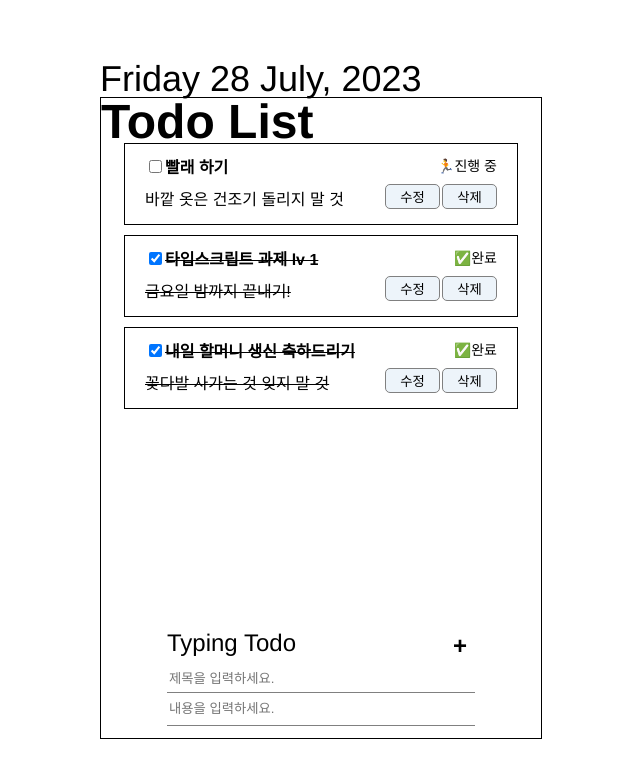
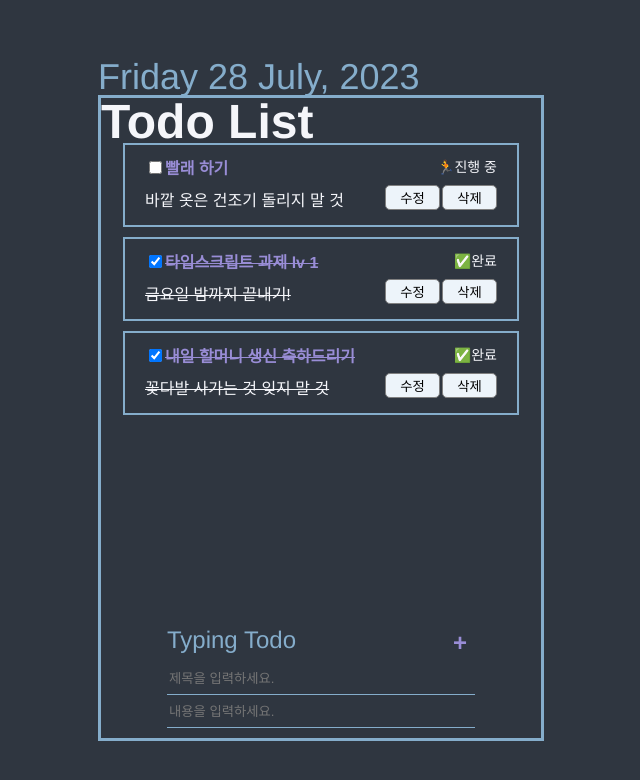
Before and after one commit to xoxojw/to-do-list-ts, a React (Create React App) app: page /main in a window 1280 px wide. Shown: the top 780 px of the page, without its empty margins (319-959 px from the left). Built offline with nearby package versions, Linux system fonts and the light colour scheme.

Commit message:
:lipstick: Styling - theme.ts, styled.t.ts

```diff
--- a/src/components/layout/MainLayout.tsx
+++ b/src/components/layout/MainLayout.tsx
@@ -23,7 +23,7 @@ export default MainLayout;
 const StMainWrapper = styled.div`
   width: 55vh;
   height: 80vh;
-  border: 1px solid black;
+  border: 3px solid ${props => props.theme.accentColor2};
   position: relative;
   display: flex;
   flex-direction: column;
--- a/src/components/layout/Side.tsx
+++ b/src/components/layout/Side.tsx
@@ -17,4 +17,5 @@ export default Side;
 const StDate = styled.p`
   font-size: 36px;
   font-weight: 500;
+  color: ${props => props.theme.accentColor2};
 `
--- a/src/components/styles/GlobalStyle.tsx
+++ b/src/components/styles/GlobalStyle.tsx
@@ -13,6 +13,14 @@ const GlobalStyle = createGlobalStyle`
 
     font-family: Helvetica, -apple-system, BlinkMacSystemFont, 'Segoe UI', Roboto, Oxygen, Ubuntu, Cantarell, 'Open Sans', sans-serif
   }
+  body {
+    background-color: ${props => props.theme.bgColor};
+    color: ${props => props.theme.textColor};
+  }
+  a {
+    text-decoration: none;
+    color: inherit;
+  }
 `;
 
 export default GlobalStyle;
--- /dev/null
+++ b/src/components/styles/theme.ts
@@ -0,0 +1,8 @@
+import { DefaultTheme } from "styled-components";
+
+export const theme: DefaultTheme = {
+  bgColor: "#2f3640",
+  textColor: "#f5f6fa",
+  accentColor: "#998dd6",
+  accentColor2: "#85adcb",
+}
--- a/src/components/todo/AddTodo.tsx
+++ b/src/components/todo/AddTodo.tsx
@@ -77,6 +77,7 @@ const StAddHeader = styled.div`
 const StAddInputTitle = styled.h2`
   font-size: 24px;
   margin-bottom: 10px;
+  color: ${props => props.theme.accentColor2};
 `
 
 const StAddBtn = styled.button`
@@ -88,18 +89,23 @@ const StAddBtn = styled.button`
   font-size: 24px;
   font-weight: 700;
   cursor: pointer;
-`
+  color: ${props => props.theme.accentColor}
+`;
 
 const StInputTitle = styled.input`
-  height: 25px;
+  height: 30px;
   outline: none;
   border: none;
-  border-bottom: 1px solid gray;
+  background-color: transparent;
+  border-bottom: 1px solid ${props => props.theme.accentColor2};
+  color: ${props => props.theme.textColor};
 `;
 
 const StInputContent = styled.input`
   height: 30px;
   outline: none;
   border: none;
-  border-bottom: 1px solid gray;
-`
+  background-color: transparent;
+  border-bottom: 1px solid ${props => props.theme.accentColor2};
+  color: ${props => props.theme.textColor};
+`;
--- a/src/components/todo/ListTodos.tsx
+++ b/src/components/todo/ListTodos.tsx
@@ -1,6 +1,7 @@
 import { RootState } from "common/global";
 import { deleteTodo, toggleTodo } from "components/redux/modules/todoSlice";
 import { useSelector, useDispatch } from "react-redux";
+import { Link } from "react-router-dom";
 import { styled } from "styled-components";
 
 const ListTodos = () => {
@@ -36,7 +37,7 @@ const ListTodos = () => {
                 checked={todo.isDone}
                 onChange={(e) => handleToggle(e, todo.id)}
               />
-                {todo.title}
+                <Link to={`/detail/${todo.id}`}>{todo.title}</Link>
               </StTodoTitle>
               <StTodoStatus>
                 <StTodoIsDone>{todo.isDone ? "✅완료" : "🏃진행 중"}</StTodoIsDone>
@@ -61,7 +62,7 @@ export default ListTodos;
 const StTodoItem = styled.div`
   width: 80%;
   height: 5vh;
-  border: 1px solid black;
+  border: 2px solid ${props => props.theme.accentColor2};
   display: flex;
   flex-direction: column;
   justify-content: center;
@@ -78,6 +79,7 @@ const StItemHeader = styled.div`
 const StTodoTitle = styled.h3<{ isDone: boolean }>`
   font-weight: 700;
   text-decoration: ${(props) => (props.isDone ? "line-through" : "none")};
+  color: ${props => props.theme.accentColor}
 `;
 
 const StTodoStatus = styled.div`
--- a/src/index.tsx
+++ b/src/index.tsx
@@ -3,6 +3,8 @@ import ReactDOM from 'react-dom/client';
 import { Provider } from 'react-redux';
 import store from 'components/redux/config/configStore';
 import App from './App';
+import { ThemeProvider } from 'styled-components';
+import { theme } from 'components/styles/theme';
 
 const root = ReactDOM.createRoot(
   document.getElementById('root') as HTMLElement
@@ -10,7 +12,9 @@ const root = ReactDOM.createRoot(
 root.render(
   <React.StrictMode>
     <Provider store={store}>
-      <App />
+      <ThemeProvider theme={theme}>
+        <App />
+      </ThemeProvider>
     </Provider>
   </React.StrictMode>
 );
```
Also changed, not shown: src/common/styled.d.ts (added, +10 -0 lines).
